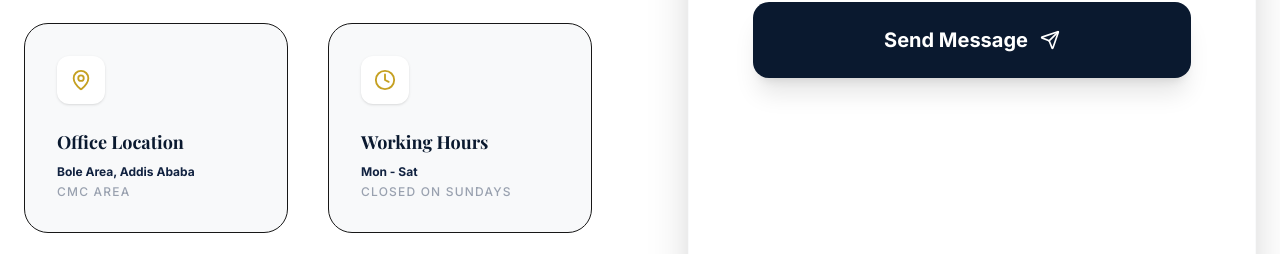
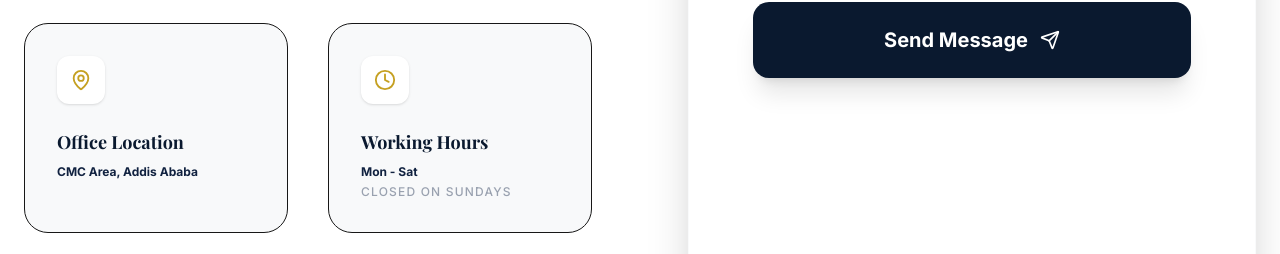
Before and after one commit to YosefAshenafi/DaniGemechu, a Next.js app: page /contact in a window 1280 px wide. Shown: the part 1037-1291 px from the top of the page. Built offline with nearby package versions, Linux system fonts and the light colour scheme; a web font is replaced by a local one.

Commit message:
update location

```diff
--- a/src/app/contact/page.tsx
+++ b/src/app/contact/page.tsx
@@ -95,7 +95,7 @@ export default function ContactPage() {
                         {[
                            { icon: Phone, title: "Phone & WhatsApp", content: "+251 (0) 911 413 283", sub: "Available 8:30 AM - 5:30 PM" },
                            { icon: Mail, title: "Email Address", content: "danielgemechulawoffice@gmail.com", sub: "Replies within 24 hours" },
-                           { icon: MapPin, title: "Office Location", content: "Bole Area, Addis Ababa", sub: "CMC Area" },
+                           { icon: MapPin, title: "Office Location", content: "CMC Area, Addis Ababa", sub: "" },
                            { icon: Clock, title: "Working Hours", content: "Mon - Sat", sub: "Closed on Sundays" }
                         ].map((info, idx) => (
                            <div key={idx} className="group p-8 bg-muted rounded-3xl border border-muted-foreground/5 hover:bg-white hover:shadow-2xl transition-all">
```
